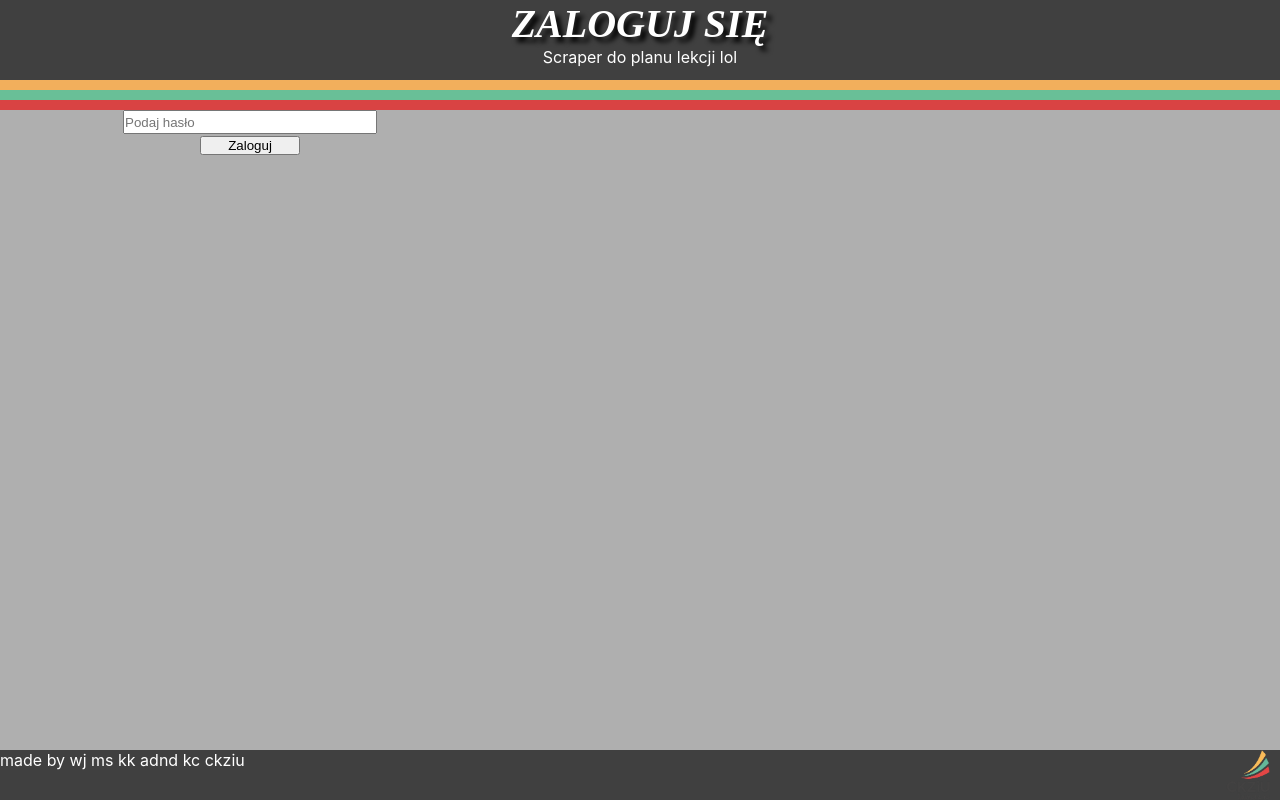
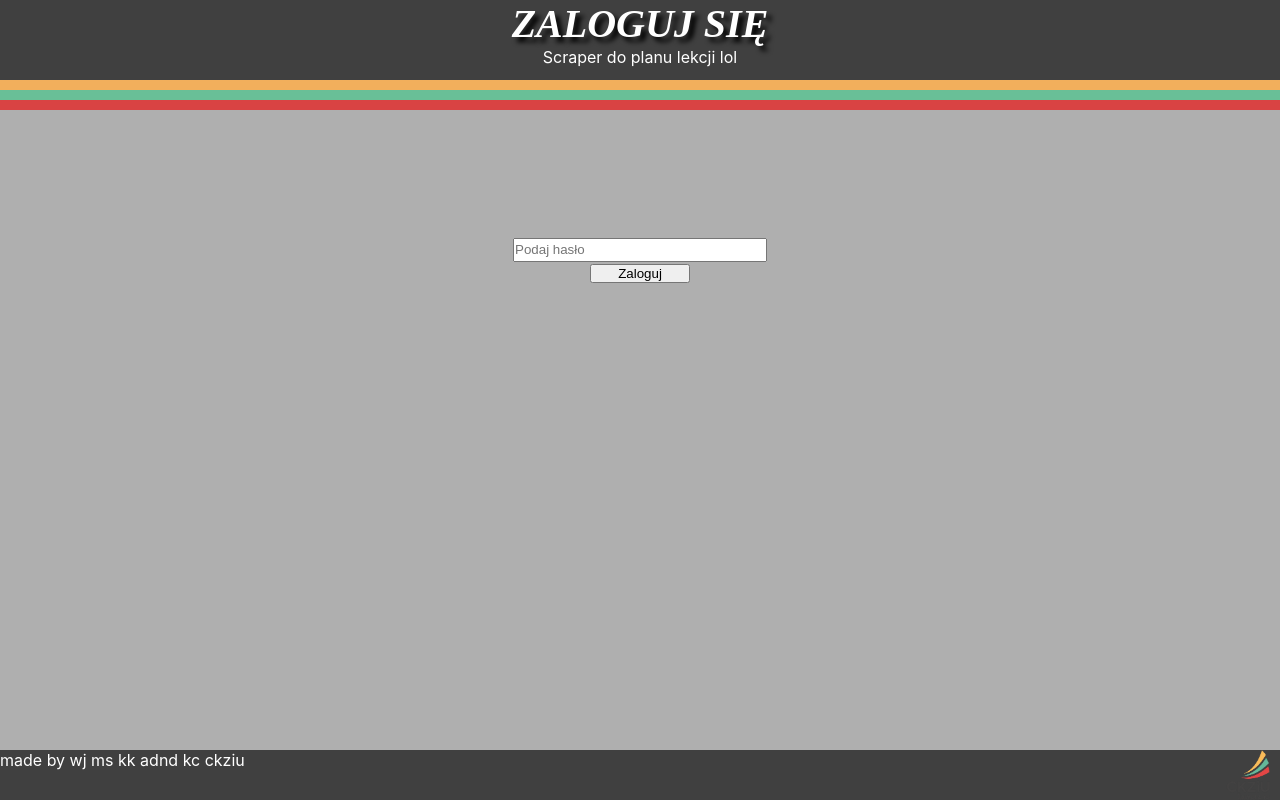
Before and after one commit to Wojtanello-coder/multi-plan, a React (Create React App) app: page /qweasd in a window 1280 px wide. Built offline with nearby package versions, Linux system fonts and the light colour scheme.

Commit message:
fixed merge problems, seems to work

```diff
--- a/src/App.css
+++ b/src/App.css
@@ -10,10 +10,12 @@ body{
 }
 
 #form{
-  padding: 25px;
+  display: flex;
+  justify-content: center;
+  align-items: center;
   text-align: center;
-  width: 500px;
-  margin: 5vh auto;
+  width: 100%;
+  height: 300px;
 }
 #form *{
   margin: 10px;
--- a/src/Components/Comps.css
+++ b/src/Components/Comps.css
@@ -2,6 +2,7 @@
     padding: 0;
     margin: 0;
 }
+
 #button_title{
     text-align: center;
     width: 300px;
@@ -16,7 +17,7 @@
 #buttons{
     display: inline-block;
     position: absolute;
-    top: 205px;
+    top: 175px;
     width: 300px;
     background-color: #ffffff50;
     height: 400px;
@@ -26,7 +27,8 @@
     overflow-x: hidden;
 }
 #buttons *{
-    padding: 2px;
+    /* padding: 2px; */
+    width: 100%;
     text-align: center;
     color: #000;
     text-decoration: none;
@@ -40,7 +42,7 @@
 }
 
 #buttons div{
-    margin: 0 10%;
+    margin: 0 10% !important;
     width: 80%;
 }
 
--- a/src/Components/Login.js
+++ b/src/Components/Login.js
@@ -3,6 +3,7 @@ import {useNavigate} from 'react-router-dom';
 import Header from './Header';
 import Footer from './Footer';
 import { useState } from 'react';
+import '../App.css';
 
 function Login(props){
 
@@ -30,13 +31,12 @@ function Login(props){
             <Header text="Zaloguj się"/>
 
             <div id='form'>
-                <input type='password' id='login_password' placeholder='Podaj hasło'/>
+                <div>
+                    <input type='password' id='login_password' placeholder='Podaj hasło'/><br/>
+                    <button onClick={login}>Zaloguj</button><br/>
+                    <span id='error'></span>
+                </div>
 
-                <br/>
-                <button onClick={login}>Zaloguj</button>
-                <br/>
-
-                <span id='error'></span>
             </div>
 
 
--- a/src/Components/Plan.css
+++ b/src/Components/Plan.css
@@ -38,7 +38,7 @@
 
 .plan_cell{
     font-size: 12px;
-    background-color: lightblue;
+    background-color: white;
     height: 100px;
     width: 100px;
 }
@@ -48,10 +48,10 @@
     width: 100px;
 }
 .double1{
-    background-color: cornflowerblue;
+    background-color: whitesmoke;
 }
 .double2{
-    background-color: aquamarine;
+    background-color: whitesmoke;
 }
 
 .cell_border{
@@ -78,5 +78,4 @@
     display: flex;
     align-items: center;
     justify-content: center;
-    text-transform: capitalize;
 }
--- a/src/Components/Plan.js
+++ b/src/Components/Plan.js
@@ -1,4 +1,4 @@
-import "./Comps.css";
+// import "./Comps.css";
 import "./Plan.css";
 
 import { useState } from "react";
```
Also changed, not shown: src/Components/Home.js (+0 -55 lines).
